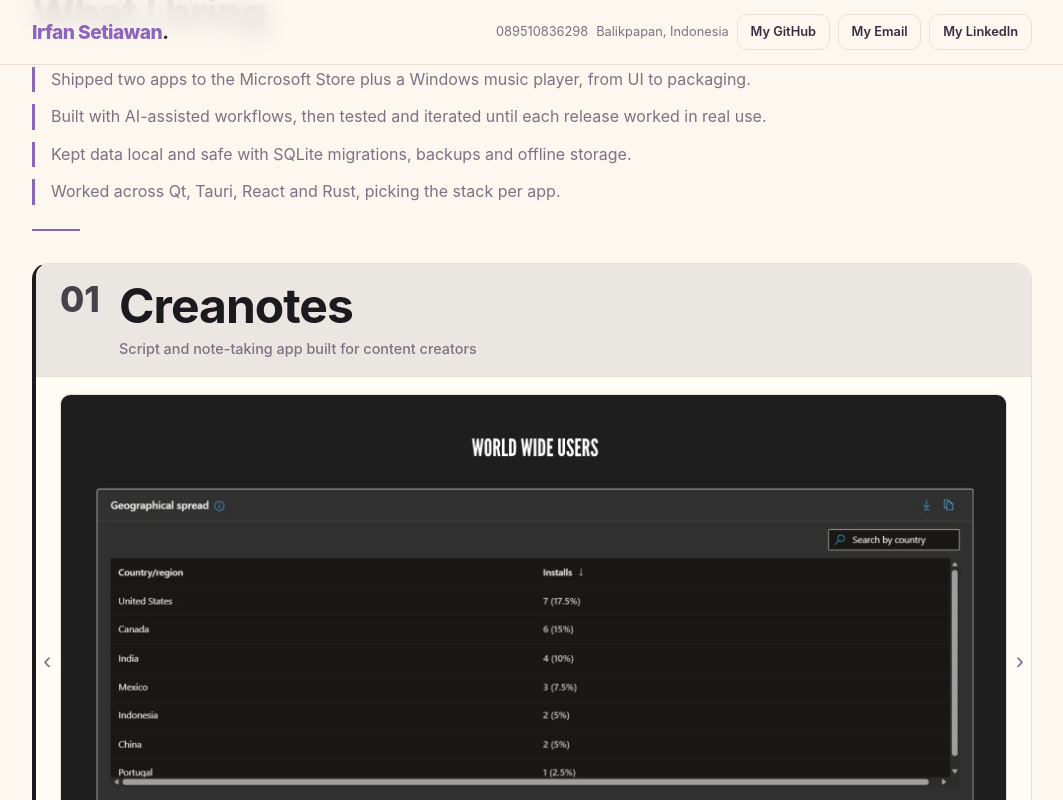
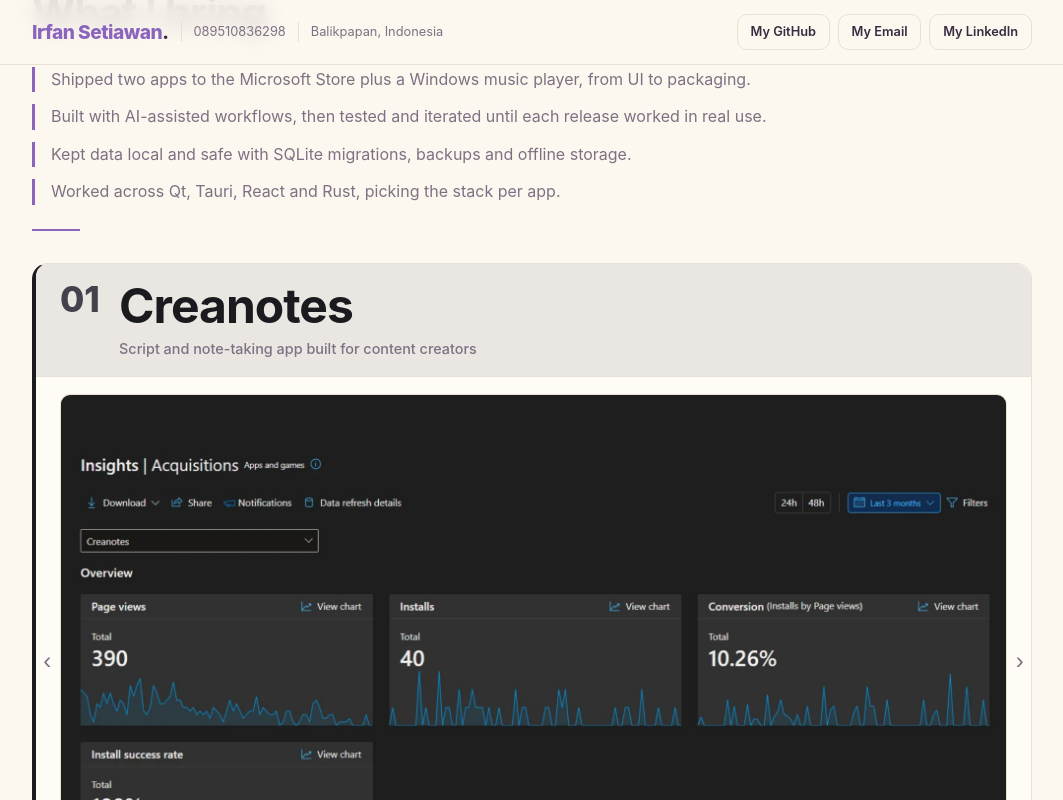
Before and after one commit to syosdev/portfolio, a plain HTML site: page index.html in a window 1280 px wide. Both pictures are taken after a click on the label 641 px from the left and 1291 px from the top of the page. Shown: the part 337-1137 px from the top of the page, without its empty margins (108-1171 px from the left). Drawn offline with Linux system fonts and the light colour scheme.

Commit message:
Move header details beside name and swap Creanotes images

```diff
--- a/index.html
+++ b/index.html
@@ -35,6 +35,8 @@
   .nav { display: flex; align-items: center; justify-content: space-between; gap: .75rem; min-height: 64px; flex-wrap: wrap; padding: .5rem 0; }
   .logo { font-weight: 800; font-size: 1.2rem; letter-spacing: -.5px; }
   .logo span { color: var(--accent); }
+  .nav-left { display: flex; align-items: center; gap: .75rem; flex-wrap: wrap; }
+  .nav-left .info-chip { padding-left: .75rem; border-left: 1px solid var(--border); white-space: nowrap; }
 
   .intro {
     min-height: 75vh; padding: 2.5rem 0; display: grid; place-items: center;
@@ -69,7 +71,6 @@
   .nav-links { display: flex; align-items: center; gap: .5rem; flex-wrap: wrap; justify-content: flex-end; }
   .nav .btn { padding: .4rem .8rem; font-size: .8rem; }
   .info-chip { color: var(--muted); font-size: .8rem; }
-  @media (max-width: 700px) { .info-chip { display: none; } }
   @media (max-width: 520px) {
     .nav { justify-content: flex-start; gap: .5rem; padding: .6rem 0; }
     .nav-links { width: 100%; justify-content: flex-start; }
@@ -177,10 +178,12 @@
 
 <header>
   <div class="wrap nav">
-    <div class="logo"><span>Irfan Setiawan</span>.</div>
-    <div class="nav-links">
+    <div class="nav-left">
+      <div class="logo"><span>Irfan Setiawan</span>.</div>
       <span class="info-chip">089510836298</span>
       <span class="info-chip">Balikpapan, Indonesia</span>
+    </div>
+    <div class="nav-links">
       <a class="btn ghost" href="https://github.com/syosdev" target="_blank" rel="noopener">My GitHub</a>
       <a class="btn ghost" href="mailto:irfansetiawan5055@gmail.com">My Email</a>
       <a class="btn ghost" href="https://www.linkedin.com/in/irfan-setiawan-5o550" target="_blank" rel="noopener">My LinkedIn</a>
@@ -222,8 +225,8 @@
         <input type="radio" name="creanotes" id="cs2" aria-label="Creanotes design 2">
         <input type="radio" name="creanotes" id="cs3" aria-label="Creanotes design 3">
         <a href="Creanotes%201.png" target="_blank" rel="noopener"><img src="Creanotes%201.png" alt="Creanotes design 1" width="1920" height="1080"></a>
-        <a href="Creanotes%2021.png" target="_blank" rel="noopener"><img src="Creanotes%2021.png" alt="Creanotes design 2" width="1920" height="1080"></a>
-        <a href="Creanotes%203.png" target="_blank" rel="noopener"><img src="Creanotes%203.png" alt="Creanotes design 3" width="1920" height="1080"></a>
+        <a href="Creanotes%203.png" target="_blank" rel="noopener"><img src="Creanotes%203.png" alt="Creanotes design 2" width="1920" height="1080"></a>
+        <a href="Creanotes%2021.png" target="_blank" rel="noopener"><img src="Creanotes%2021.png" alt="Creanotes design 3" width="1920" height="1080"></a>
         <div class="dots">
           <button type="button" class="prev" aria-label="Previous design">‹</button>
           <label for="cs1" aria-label="Show design 1"></label>
```
